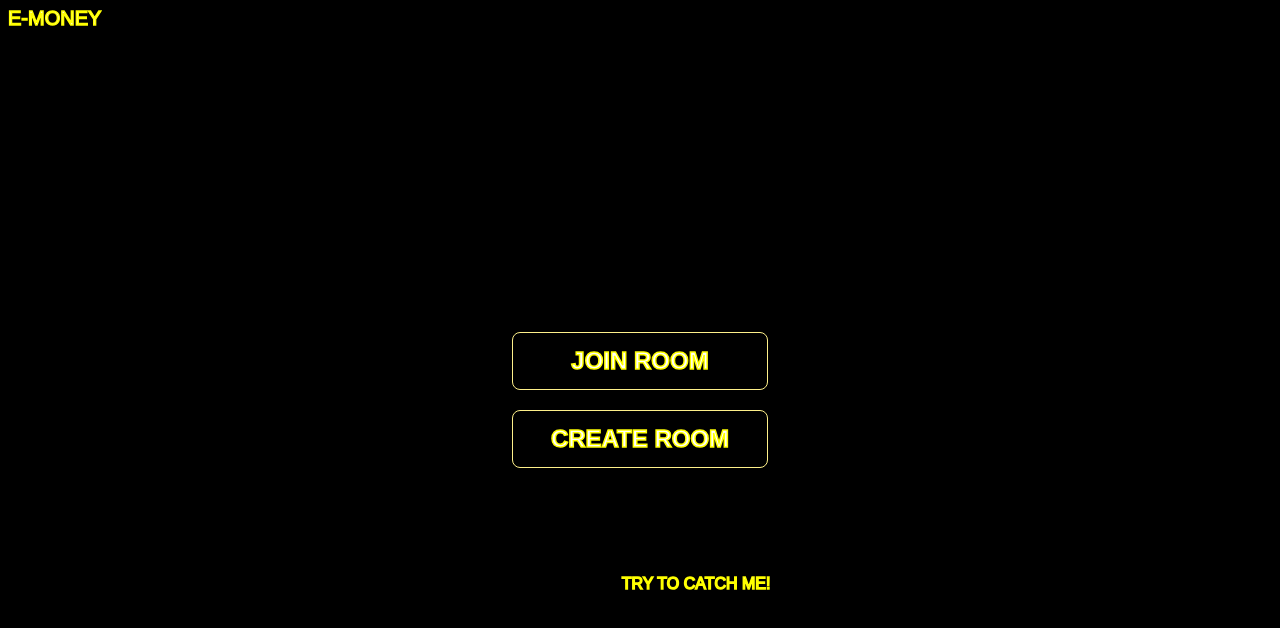
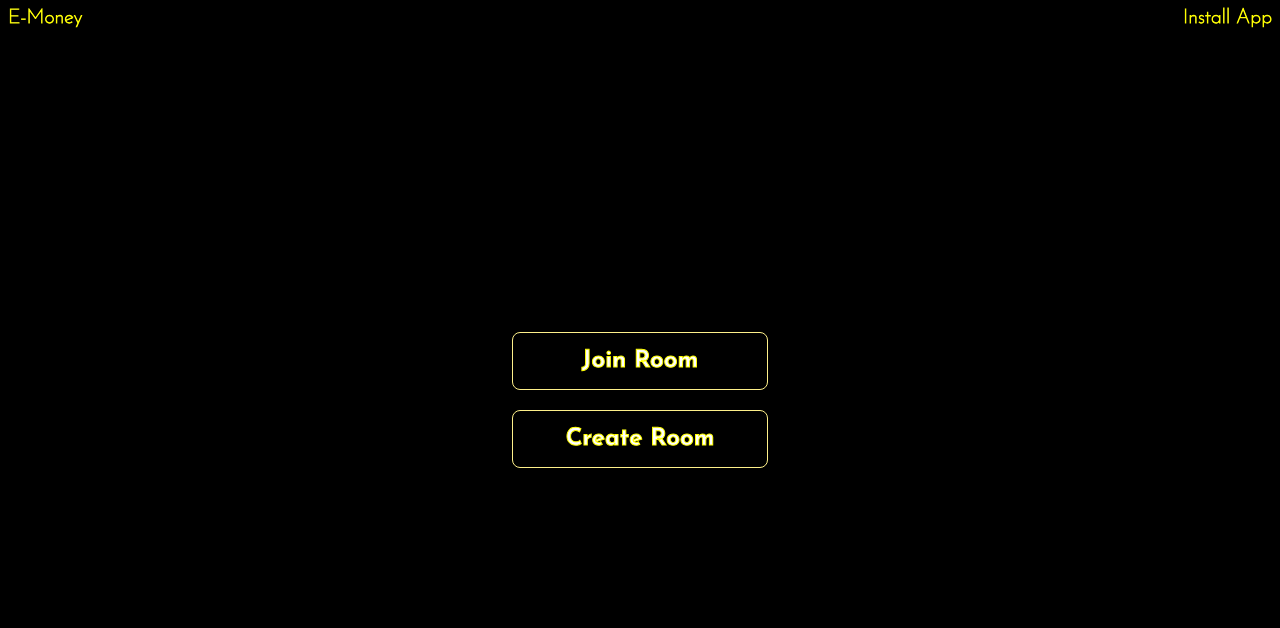
Before and after one commit to zachmshort/emoney-frontend, a Next.js app: page / in a window 1280 px wide. Shown: the top 628 px of the page. Built offline with nearby package versions, Linux system fonts and the light colour scheme; a web font is replaced by a local one.

Commit message:
making resusable components

```diff
--- a/app/globals.css
+++ b/app/globals.css
@@ -76,10 +76,9 @@ body {
 .font {
 	text-decoration: none;
 	text-align: center;
-	text-transform: uppercase;
 	line-height: 1;
 	color: transparent;
-	-webkit-text-stroke: 1.5px yellow;
+	-webkit-text-stroke: 1px yellow;
 	text-shadow: 0 0 0 #fff;
 	transition: all 250ms;
 }
--- a/app/install/page.tsx
+++ b/app/install/page.tsx
@@ -1,5 +1,6 @@
 "use client";
-import Logo from "@/components/ui/logo";
+import CustomLink from "@/components/ui/cusotm-link";
+import Logo from "@/components/ui/cusotm-link";
 import Link from "next/link";
 import { useEffect, useState } from "react";
 
@@ -57,7 +58,7 @@ function InstallPrompt() {
 
   if (isStandalone) {
     <div className="font flex justify-center items-center h-screen select-none">
-      <Logo />
+      <CustomLink text="E-Money" href="/" className="top-2 left-2" />
       <Link
         href="/"
         className={`border font rounded-lg p-4 border-yellow-200 w-64  text-black text-2xl`}
@@ -69,7 +70,7 @@ function InstallPrompt() {
 
   return (
     <div className="font flex flex-col space-y-3 justify-center items-center h-screen select-none">
-      <Logo />
+      <CustomLink text="E-Money" href="/" className="top-2 left-2" />
       {deferredPrompt && (
         <button
           onClick={handleInstallClick}
--- a/app/page.tsx
+++ b/app/page.tsx
@@ -1,30 +1,22 @@
-import { sulpherBold } from "@/components/ui/fonts";
-import FloatingInstallButton from "@/components/ui/install-app-button";
-import Logo from "@/components/ui/logo";
-import Link from "next/link";
+import CustomLink from "@/components/ui/cusotm-link";
+import CustomButton from "@/components/ui/custom-button";
+import { josephinBold } from "@/components/ui/fonts";
 
 const MonopolyPage = () => {
   return (
     <>
       <div className={`relative h-screen`}>
-        <Logo />
+        <CustomLink href="/" text="E-Money" className="top-2 left-2" />
+        <CustomLink
+          href="/install"
+          text="Install App"
+          className="top-2 right-2"
+        />
         <div
-          className={`${sulpherBold.className} flex flex-col items-center justify-center gap-y-5 h-full `}
+          className={`${josephinBold.className} flex flex-col items-center justify-center gap-y-5 h-full `}
         >
-          <Link
-            href="/join"
-            prefetch={true}
-            className={`border font rounded-lg p-4 border-yellow-200 w-64  text-black text-2xl`}
-          >
-            Join Room
-          </Link>
-          <Link
-            href={`/create`}
-            className={`border font rounded-lg p-4 border-yellow-200 w-64  text-black text-2xl`}
-          >
-            Create Room
-          </Link>
-          <FloatingInstallButton className={``} />
+          <CustomButton href="/join" text="Join Room" />
+          <CustomButton href="/create" text="Create Room" />
         </div>
       </div>
     </>
--- a/components/room/join-create-room-steps.tsx
+++ b/components/room/join-create-room-steps.tsx
@@ -3,9 +3,10 @@ import { ColorSelect } from "../players/color-select-drawer";
 import { sulpherBold } from "@/components/ui/fonts";
 import { useRouter } from "next/navigation";
 import { useState } from "react";
-import Logo from "../ui/logo";
+import Logo from "../ui/cusotm-link";
 import { toast } from "sonner";
 import { playerStore } from "@/lib/utils/playerHelpers";
+import CustomLink from "../ui/cusotm-link";
 
 interface p {
   type?: string;
@@ -133,7 +134,7 @@ const RoomForm = ({
   return (
     <>
       <div className={`relative h-screen`}>
-        <Logo />
+        <CustomLink text="E-Money" href="/" className="top-2 left-2" />
         <div
           className={`flex flex-col items-center text-start justify-center h-full ${sulpherBold.className}`}
         >
--- /dev/null
+++ b/components/ui/cusotm-link.tsx
@@ -0,0 +1,26 @@
+import Link from "next/link";
+import { josephinLight } from "./fonts";
+
+const CustomLink = ({
+  text,
+  href,
+  className,
+}: {
+  text: string;
+  href: string;
+  className?: string;
+}) => {
+  return (
+    <>
+      <Link href={`${href}`}>
+        <div
+          className={`${josephinLight.className} fixed font text-xl ${className}`}
+        >
+          {text}
+        </div>
+      </Link>
+    </>
+  );
+};
+
+export default CustomLink;
--- /dev/null
+++ b/components/ui/custom-button.tsx
@@ -0,0 +1,16 @@
+import Link from "next/link";
+
+const CustomButton = ({ text, href = "" }: { text: string; href?: string }) => {
+  return (
+    <>
+      <Link
+        href={`${href}`}
+        className={`border font rounded-lg p-4 border-yellow-200 w-64  text-2xl`}
+      >
+        {text}
+      </Link>
+    </>
+  );
+};
+
+export default CustomButton;
--- a/components/ui/fonts.ts
+++ b/components/ui/fonts.ts
@@ -12,8 +12,18 @@ const josephinNormal = Josefin_Sans({
   weight: ["400"],
   subsets: ["latin"],
 });
+const josephinLight = Josefin_Sans({
+  weight: ["100"],
+  subsets: ["latin"],
+});
 const sulpherLight = Sulphur_Point({
   subsets: ["latin"],
   weight: ["300"],
 });
-export { josephinNormal, sulpherBold, josephinBold, sulpherLight };
+export {
+  josephinLight,
+  josephinNormal,
+  sulpherBold,
+  josephinBold,
+  sulpherLight,
+};
--- a/components/ui/install-app-button.tsx
+++ b/components/ui/install-app-button.tsx
@@ -1,190 +1,26 @@
 "use client";
-import { useState, useEffect, useRef } from "react";
-import { useRouter } from "next/navigation";
-
-interface Rect {
-  x: number;
-  y: number;
-  width: number;
-  height: number;
-}
+import { useEffect, useState } from "react";
+import Link from "next/link";
+import { josephinNormal } from "./fonts";
 
 const FloatingInstallButton = ({ className }: { className?: string }) => {
   const [isStandalone, setIsStandalone] = useState(false);
-  const [position, setPosition] = useState({ x: 20, y: 20 });
-  const [velocity, setVelocity] = useState({ x: 3, y: 2 });
-  const [isCaught, setIsCaught] = useState(false);
-  const buttonRef = useRef<HTMLDivElement>(null);
-  const frameRef = useRef<number>(0);
-  const lastTimeRef = useRef<number>(0);
 
-  const router = useRouter();
   useEffect(() => {
     setIsStandalone(window.matchMedia("(display-mode: standalone)").matches);
-
-    const updatePhysics = (timestamp: number) => {
-      if (!buttonRef.current || isCaught) {
-        frameRef.current = requestAnimationFrame(updatePhysics);
-        return;
-      }
-
-      const deltaTime = Math.min((timestamp - lastTimeRef.current) / 1000, 0.1);
-      lastTimeRef.current = timestamp;
-
-      const viewportWidth = window.innerWidth;
-      const viewportHeight = window.innerHeight;
-      const buttonRect = buttonRef.current.getBoundingClientRect();
-
-      let newX = position.x + velocity.x * deltaTime * 120;
-      let newY = position.y + velocity.y * deltaTime * 120;
-      let newVelX = velocity.x;
-      let newVelY = velocity.y;
-
-      const bounceFactor = 0.95;
-      const energyPreservation = 1.02;
-
-      if (newX <= 0) {
-        newVelX = Math.abs(velocity.x) * bounceFactor * energyPreservation;
-        newX = 0;
-      } else if (newX + buttonRect.width >= viewportWidth) {
-        newVelX = -Math.abs(velocity.x) * bounceFactor * energyPreservation;
-        newX = viewportWidth - buttonRect.width;
-      }
-
-      if (newY <= 0) {
-        newVelY = Math.abs(velocity.y) * bounceFactor * energyPreservation;
-        newY = 0;
-      } else if (newY + buttonRect.height >= viewportHeight) {
-        newVelY = -Math.abs(velocity.y) * bounceFactor * energyPreservation;
-        newY = viewportHeight - buttonRect.height;
-      }
-
-      const otherButtons = document.querySelectorAll(
-        'a[href="/join"], a[href="/create"]'
-      );
-
-      otherButtons.forEach((button) => {
-        const btnRect = button.getBoundingClientRect();
-        if (
-          isColliding(
-            {
-              x: newX,
-              y: newY,
-              width: buttonRect.width,
-              height: buttonRect.height,
-            },
-            {
-              x: btnRect.x,
-              y: btnRect.y,
-              width: btnRect.width,
-              height: btnRect.height,
-            }
-          )
-        ) {
-          const centerX1 = newX + buttonRect.width / 2;
-          const centerY1 = newY + buttonRect.height / 2;
-          const centerX2 = btnRect.x + btnRect.width / 2;
-          const centerY2 = btnRect.y + btnRect.height / 2;
-
-          const dx = centerX1 - centerX2;
-          const dy = centerY1 - centerY2;
-
-          const length = Math.sqrt(dx * dx + dy * dy) || 1;
-          const normalX = dx / length;
-          const normalY = dy / length;
-
-          const springiness = 1.5;
-          newVelX = normalX * Math.abs(velocity.x) * springiness;
-          newVelY = normalY * Math.abs(velocity.y) * springiness;
-
-          const minVelocity = 2;
-          if (Math.abs(newVelX) < minVelocity)
-            newVelX *= minVelocity / Math.abs(newVelX);
-          if (Math.abs(newVelY) < minVelocity)
-            newVelY *= minVelocity / Math.abs(newVelY);
-        }
-      });
-
-      if (Math.random() < 0.03) {
-        newVelX += (Math.random() - 0.5) * 1.5;
-        newVelY += (Math.random() - 0.5) * 1.5;
-      }
-
-      const maxVel = 8;
-      const currentSpeed = Math.sqrt(newVelX * newVelX + newVelY * newVelY);
-      if (currentSpeed > maxVel) {
-        newVelX = (newVelX / currentSpeed) * maxVel;
-        newVelY = (newVelY / currentSpeed) * maxVel;
-      }
-
-      setPosition({ x: newX, y: newY });
-      setVelocity({ x: newVelX, y: newVelY });
-
-      frameRef.current = requestAnimationFrame(updatePhysics);
-    };
-
-    frameRef.current = requestAnimationFrame(updatePhysics);
-
-    return () => {
-      if (frameRef.current) {
-        cancelAnimationFrame(frameRef.current);
-      }
-    };
-  }, [position, velocity, isCaught]);
-
-  const isColliding = (rect1: Rect, rect2: Rect): boolean => {
-    return !(
-      rect1.x + rect1.width < rect2.x ||
-      rect2.x + rect2.width < rect1.x ||
-      rect1.y + rect1.height < rect2.y ||
-      rect2.y + rect2.height < rect1.y
-    );
-  };
-
-  const handleClick = () => {
-    setIsCaught(true);
-
-    setVelocity({ x: 0, y: 0 });
-  };
+  }, []);
 
   if (isStandalone) {
     return null;
   }
-  const route = () => {
-    router.push("/install");
-  };
+
   return (
-    <div
-      ref={buttonRef}
-      className={`fixed select-none z-50 ${
-        isCaught ? "hover:scale-105 transition-transform" : ""
-      }`}
-      style={{
-        transform: `translate(${position.x}px, ${position.y}px)`,
-        transition: isCaught
-          ? "transform 0.3s ease-out"
-          : "transform 0.05s linear",
-      }}
-      onClick={!isCaught ? handleClick : route}
+    <Link
+      href="/install"
+      className={`font ${josephinNormal.className} ${className}`}
     >
-      <div
-        className={`
-          block
-          px-4 py-2
-          rounded-full
-          shadow-lg
-          text-white
-          font-medium
-          transition-all
-          duration-200
-          font
-          ${className}
-        `}
-        onClick={(e) => !isCaught && e.preventDefault()}
-      >
-        {isCaught ? "Install App" : "Try to catch me!"}
-      </div>
-    </div>
+      Install App
+    </Link>
   );
 };
 
--- a/components/ui/logo.tsx
+++ /dev/null
@@ -1,18 +0,0 @@
-import Link from "next/link";
-import { sulpherLight } from "./fonts";
-
-const Logo = () => {
-  return (
-    <>
-      <Link href="/">
-        <div
-          className={`${sulpherLight.className} fixed top-2 left-2 font text-xl`}
-        >
-          E-Money
-        </div>
-      </Link>
-    </>
-  );
-};
-
-export default Logo;
```
